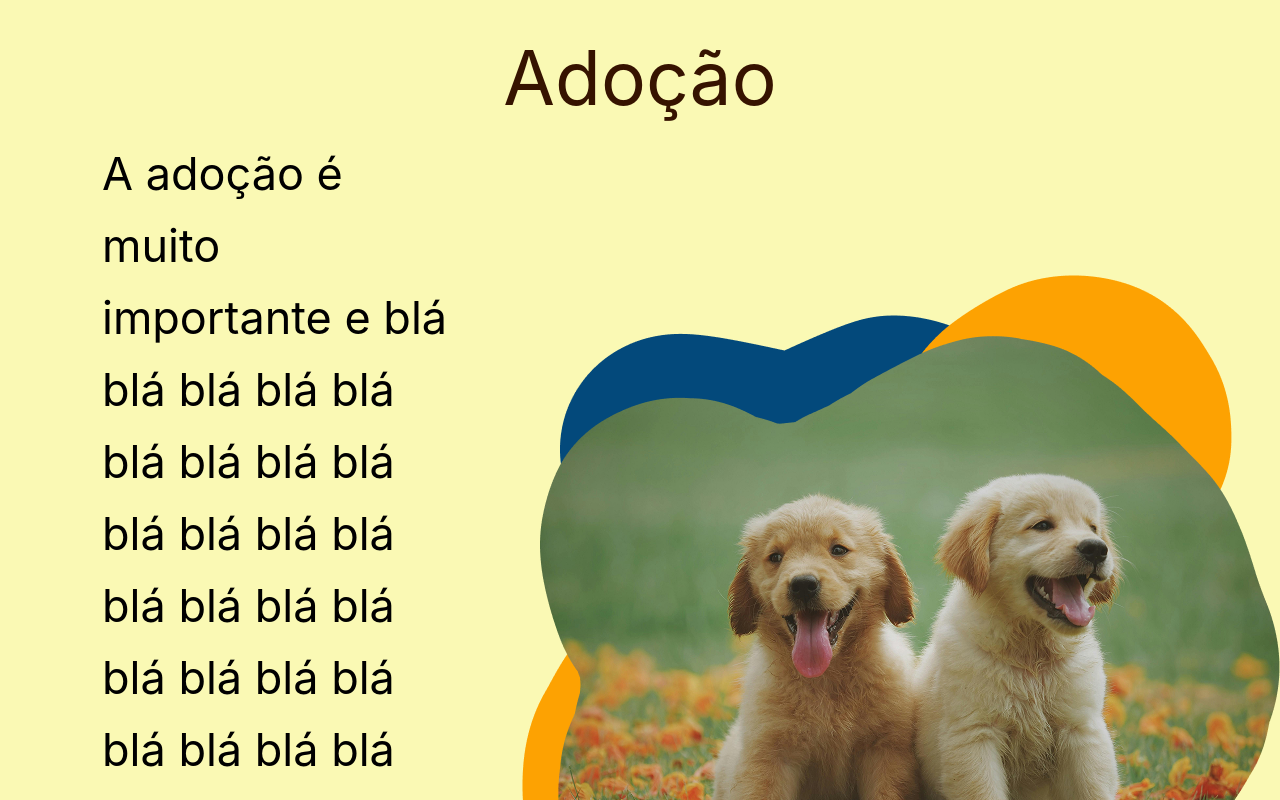
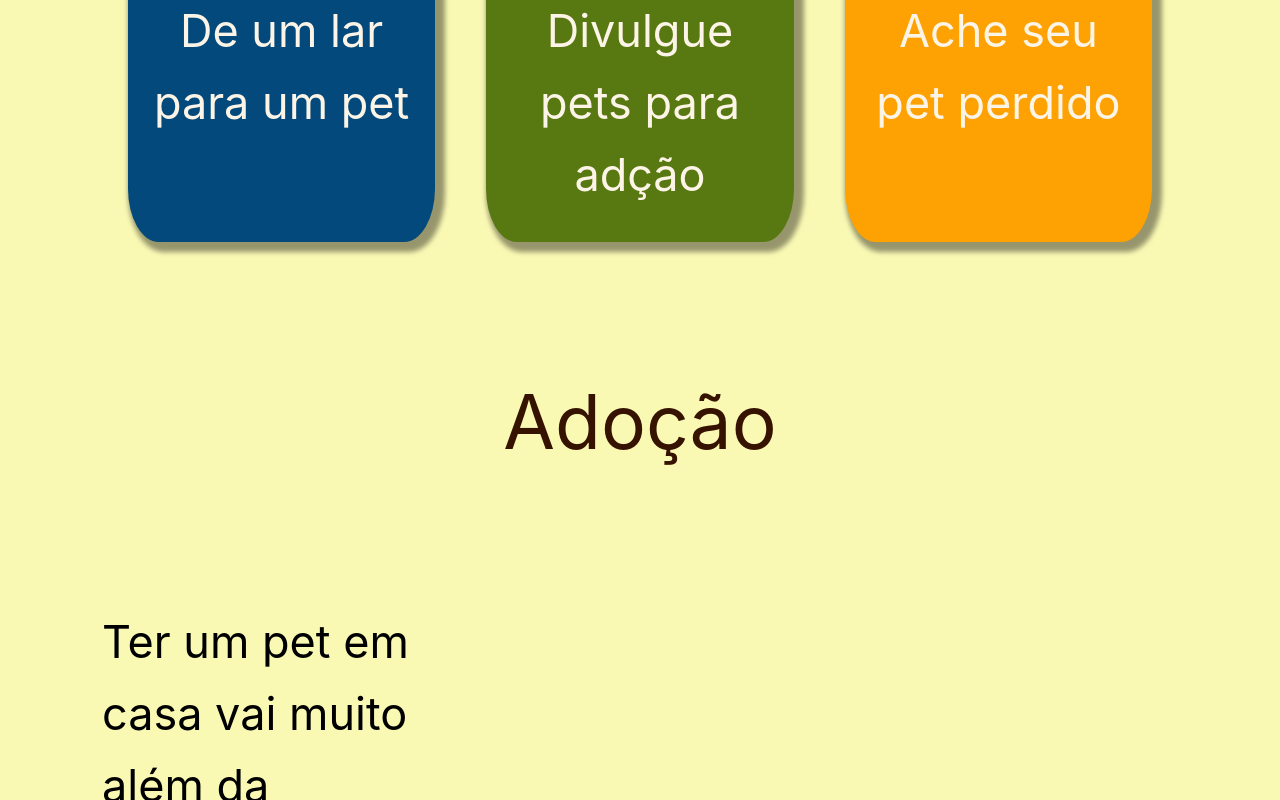
Before and after one commit to CaritasPets/Front-End, a Vue app: page / in a window 1280 px wide. Shown: the part 2000-2800 px from the top of the page. Built offline with nearby package versions, Linux system fonts and the light colour scheme.

Commit message:
FEAT: Home page done #1

```diff
--- a/src/components/BannerComponent.vue
+++ b/src/components/BannerComponent.vue
@@ -25,9 +25,8 @@ const props = defineProps(['background', 'image', 'title', 'text', 'waves'])
 }
 .texts h1 {
   color: #fff;
-  font-size: 600%;
+  font-size: 500%;
   position: relative;
-
 }
 .texts p {
   color: #fff;
--- a/src/components/InfoAdocao.vue
+++ b/src/components/InfoAdocao.vue
@@ -38,25 +38,19 @@ onMounted(() => {
   <ul ref="listContainer">
     <li>
       <p class="hidden-text">
-        A adoção é muito importante e blá blá blá blá blá blá blá blá blá blá blá blá blá blá blá
-        blá blá blá blá blá blá blá blá blá blá blá blá blá blá blá blá blá blá blá blá blá blá blá
-        blá e mais um blá
+        Ter um pet em casa vai muito além da companhia: o convívio com esses animais fortalece laços de afeto, confiança e empatia. Além disso, eles nos incentivam a sair da rotina, trazendo mais leveza e alegria para o dia a dia
       </p>
       <img src="/img_cachorros.png" alt="cachorrinhos" class="hidden-img" />
     </li>
     <li>
       <img src="/img_gatos.png" alt="gatinhos" class="hidden-img" />
       <p class="hidden-text">
-        A adoção é muito importante e blá blá blá blá blá blá blá blá blá blá blá blá blá blá blá
-        blá blá blá blá blá blá blá blá blá blá blá blá blá blá blá blá blá blá blá blá blá blá blá
-        blá e mais um blá
+        Ao adotar, você oferece um lar seguro e cheio de amor para um animal que, muitas vezes, já enfrentou o abandono ou maus-tratos. Com esse gesto, você transforma vidas — inclusive a sua
       </p>
     </li>
     <li>
       <p class="hidden-text">
-        A adoção é muito importante e blá blá blá blá blá blá blá blá blá blá blá blá blá blá blá
-        blá blá blá blá blá blá blá blá blá blá blá blá blá blá blá blá blá blá blá blá blá blá blá
-        blá e mais um blá
+        É importante ressaltar os impactos negativos do abandono de animais,  como a saúde mental do pet, os riscos à sqúde pública e o custo  emocional e financeiro para a sociedade como um todo.
       </p>
       <img src="/img_gato_e_cachorro.png" alt="gatinhos_cachorros" class="hidden-img" />
     </li>
@@ -72,7 +66,7 @@ ul li {
   list-style: none;
   display: flex;
   align-items: center;
-
+  margin: 10% 0;
   & p {
     font-size: 300%;
     margin: 0 5%;
--- a/src/views/HomeView.vue
+++ b/src/views/HomeView.vue
@@ -61,6 +61,7 @@
         justify-content: space-between;
         flex-wrap: wrap;
         padding: 5% 10%;
+        margin-top: 40%;
     }
     section.info-adocao{
         margin: 2% 0;
```
